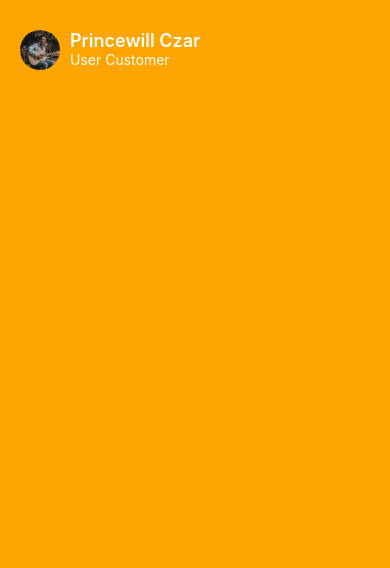
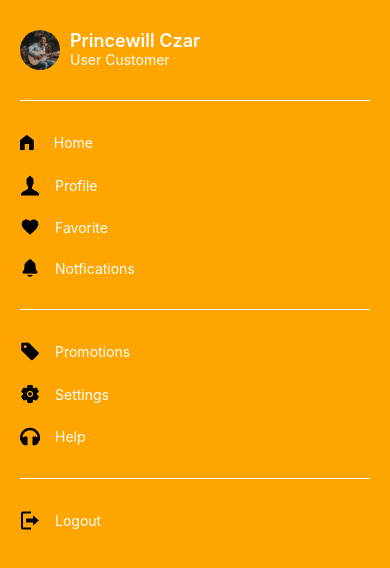
Before and after one commit to Mita-projects/my-food, a React Native app: screen /Sidebar in a window 390 px wide. Shown: the top 568 px of the page. Built offline with nearby package versions, Linux system fonts and the light colour scheme.

Commit message:
i built the sidebar screen, made changes to the stylesheet

```diff
--- a/MainApp.jsx
+++ b/MainApp.jsx
@@ -1,4 +1,5 @@
 import React from "react";
+import { useNavigation } from "@react-navigation/native";
 import { createStackNavigator } from "@react-navigation/stack";
 import SigninPage from "./screens/SigninPage";
 import SignupPage from "./screens/SignupPage";
@@ -15,6 +16,8 @@ import Checkout from "./screens/Checkout";
 import Profile from "./screens/Profile";
 import PaymentConfirmation from "./screens/PaymentConfirmation";
 
+
+
 const Stack = createStackNavigator();
 
 const MainApp = () => {
@@ -22,18 +25,25 @@ const MainApp = () => {
     <Stack.Navigator screenOptions={{ headerShown: false }}>
       <Stack.Screen name="LoginPage" component={LoginPage} />
       <Stack.Screen name="SigninPage" component={SigninPage} />
-      <Stack.Screen name="SignupPage" component={SignupPage}/>
-      <Stack.Screen name="Home" component={Home}/>
-      <Stack.Screen name="YelloLoader" component={YelloLoader}/>
-      <Stack.Screen name="Success" component={Success}/>
-      <Stack.Screen name="ErrorRed" component={ErrorRed}/>
-      <Stack.Screen name="Favorite" component={Favorite}/>
-      <Stack.Screen name="Sidebar" component={Sidebar} />
-      <Stack.Screen name="Details" component={Details}/>
-      <Stack.Screen name="Cart" component={Cart}/>
-      <Stack.Screen name="Checkout" component={Checkout}/>
-      <Stack.Screen name="Profile" component={Profile}/>
-      <Stack.Screen name="PaymentConfirmation" component={PaymentConfirmation}/>
+      <Stack.Screen name="SignupPage" component={SignupPage} />
+      <Stack.Screen name="Home" component={Home} />
+      <Stack.Screen name="YelloLoader" component={YelloLoader} />
+      <Stack.Screen name="Success" component={Success} />
+      <Stack.Screen name="ErrorRed" component={ErrorRed} />
+      <Stack.Screen name="Favorite" component={Favorite} />
+      <Stack.Screen
+        name="Sidebar"
+        component={Sidebar}
+        options={{ headerShown: false }}
+      />
+      <Stack.Screen name="Details" component={Details} />
+      <Stack.Screen name="Cart" component={Cart} />
+      <Stack.Screen name="Checkout" component={Checkout} />
+      <Stack.Screen name="Profile" component={Profile} />
+      <Stack.Screen
+        name="PaymentConfirmation"
+        component={PaymentConfirmation}
+      />
     </Stack.Navigator>
   );
 };
--- a/constants/styles.jsx
+++ b/constants/styles.jsx
@@ -174,8 +174,8 @@ export const styles = StyleSheet.create({
   },
 
   checkoutCon1: {
-    height: 'auto',
-    width: '100%',
+    height: "auto",
+    width: "100%",
     paddingHorizontal: 30,
     paddingVertical: 20,
     elevation: 2,
@@ -224,7 +224,7 @@ export const styles = StyleSheet.create({
   passwordCase: {
     backgroundColor: "white",
     width: 200,
-    height: 30,
+    height: 40,
     justifyContent: "center",
     paddingLeft: 25,
     marginLeft: -25,
@@ -233,7 +233,7 @@ export const styles = StyleSheet.create({
 
   profletextCon: {
     flexDirection: "row",
-    paddingTop: 30,
+    paddingTop: 15,
     alignItems: "center",
     justifyContent: "space-between",
   },
@@ -253,7 +253,7 @@ export const styles = StyleSheet.create({
     height: 40,
     width: 40,
     borderRadius: 90,
-    alignSelf: "center"
+    alignSelf: "center",
   },
 
   imageMain: {
@@ -263,8 +263,14 @@ export const styles = StyleSheet.create({
   },
 
   draw: {
-    flex: 1,
-    height: 10,
+    height: 1,
     backgroundColor: "white",
+    marginVertical: 20,
+  },
+
+  sidebarCon: {
+    flexDirection: "row",
+    alignItems: "center",
+    paddingVertical: 10,
   },
 });
--- a/package.json
+++ b/package.json
@@ -19,7 +19,7 @@
     "@react-native-async-storage/async-storage": "1.23.1",
     "@react-native-community/checkbox": "^0.5.17",
     "@react-navigation/bottom-tabs": "^6.6.0",
-    "@react-navigation/drawer": "^6.7.0",
+    "@react-navigation/drawer": "^6.7.2",
     "@react-navigation/native": "^6.1.17",
     "@react-navigation/stack": "^6.3.29",
     "expo": "~51.0.14",
--- a/screens/Home.jsx
+++ b/screens/Home.jsx
@@ -12,6 +12,7 @@ import {
   MaterialCommunityIcons,
 } from "@expo/vector-icons";
 import MenuCard from "../components/MenuCard";
+
 
 const menuData = [
   {
--- a/screens/PaymentConfirmation.jsx
+++ b/screens/PaymentConfirmation.jsx
@@ -5,26 +5,38 @@ import { COLORS } from "../constants/Colors";
 import FocusedStatusBar from "../constants/StatusBar";
 import { useNavigation } from "@react-navigation/native";
 import { AntDesign } from "@expo/vector-icons";
-import { MaterialCommunityIcons } from "@expo/vector-icons";
 import { Fontisto } from "@expo/vector-icons";
 import { useState } from "react";
 import Button from "../widget/Button";
 
 const PaymentConfirmation = () => {
-  const [isEnabled, setIsEnabled] = useState(false);
-  const [enabled, setEnabled] = useState(false);
-  const [enable, setEnable] = useState(false);
+  const [isEnabled1, setIsEnabled1] = useState(false);
+  const [isEnabled2, setIsEnabled2] = useState(false);
+  const [isEnabled3, setIsEnabled3] = useState(false);
 
-  const handleEnabled = () => {
-    setEnabled((prevState) => !prevState);
-  };
+  const handleEnabled = (value) => {
+    switch (value) {
+      case 1:
+        setIsEnabled1(true);
+        setIsEnabled2(false);
+        setIsEnabled3(false);
+        break;
 
-  const handleisEnabled = () => {
-    setIsEnabled((prevState) => !prevState);
-  };
+      case 2:
+        setIsEnabled1(false);
+        setIsEnabled2(true);
+        setIsEnabled3(false);
+        break;
 
-  const handleEnable = () => {
-    setEnable((prevState) => !prevState);
+      case 3:
+        setIsEnabled1(false);
+        setIsEnabled2(false);
+        setIsEnabled3(true);
+        break;
+
+      default:
+        break;
+    }
   };
 
   const navigation = useNavigation();
@@ -55,7 +67,7 @@ const PaymentConfirmation = () => {
         </Text>
 
         <Pressable
-          onPress={handleEnabled}
+          onPress={() => handleEnabled(1)}
           style={{
             flexDirection: "row",
             justifyContent: "space-between",
@@ -64,9 +76,9 @@ const PaymentConfirmation = () => {
         >
           <View style={{ flexDirection: "row" }}>
             <Fontisto
-              name={enabled ? "radio-btn-passive" : "radio-btn-active"}
+              name={isEnabled1 ? "radio-btn-passive" : "radio-btn-active"}
               size={20}
-              color={enabled ? COLORS.light.black : COLORS.light.primary}
+              color={isEnabled1 ? COLORS.light.black : COLORS.light.primary}
             />
             <Text style={{ paddingHorizontal: 15 }}>Quickteller</Text>
           </View>
@@ -76,7 +88,7 @@ const PaymentConfirmation = () => {
 
         <View style={styles.line}></View>
 
-        <Pressable style={styles.paymentCon} onPress={handleisEnabled}>
+        <Pressable style={styles.paymentCon} onPress={() => handleEnabled(2)}>
           <View
             style={{
               flexDirection: "row",
@@ -85,9 +97,9 @@ const PaymentConfirmation = () => {
             }}
           >
             <Fontisto
-              name={isEnabled ? "radio-btn-passive" : "radio-btn-active"}
+              name={isEnabled2 ? "radio-btn-passive" : "radio-btn-active"}
               size={24}
-              color={isEnabled ? COLORS.light.black : COLORS.light.primary}
+              color={isEnabled2 ? COLORS.light.black : COLORS.light.primary}
             />
 
             <Text style={{ paddingHorizontal: 15 }}>Credit/Debit card</Text>
@@ -121,7 +133,7 @@ const PaymentConfirmation = () => {
         <View style={styles.line}></View>
 
         <Pressable
-          onPress={handleEnable}
+          onPress={() => handleEnabled(3)}
           style={{
             flexDirection: "row",
             justifyContent: "space-between",
@@ -130,9 +142,9 @@ const PaymentConfirmation = () => {
         >
           <View style={{ flexDirection: "row" }}>
             <Fontisto
-              name={enable ? "radio-btn-passive" : "radio-btn-active"}
+              name={isEnabled3 ? "radio-btn-passive" : "radio-btn-active"}
               size={24}
-              color={enable ? COLORS.light.black : COLORS.light.primary}
+              color={isEnabled3 ? COLORS.light.black : COLORS.light.primary}
             />
             <Text style={{ paddingHorizontal: 10 }}>Not Banking</Text>
           </View>
@@ -140,7 +152,7 @@ const PaymentConfirmation = () => {
           <AntDesign name="down" size={20} color="black" />
         </Pressable>
 
-        <View style={{paddingVertical: 70}}>
+        <View style={{ paddingVertical: 70 }}>
           <Button
             buttonColor={COLORS.light.primary}
             textColor={COLORS.light.white}
--- a/screens/Sidebar.jsx
+++ b/screens/Sidebar.jsx
@@ -1,10 +1,22 @@
-import { View, Text, SafeAreaView, Image } from "react-native";
-import React from "react";
+import { View, Text, SafeAreaView, Image, Pressable } from "react-native";
+import React, { useState } from "react";
 import { styles } from "../constants/styles";
 import { COLORS } from "../constants/Colors";
 import FocusedStatusBar from "../constants/StatusBar";
+import { Foundation } from "@expo/vector-icons";
+import { Entypo } from "@expo/vector-icons";
+import { MaterialIcons } from "@expo/vector-icons";
+import { Ionicons } from "@expo/vector-icons";
+import { AntDesign } from "@expo/vector-icons";
+import { FontAwesome5 } from "@expo/vector-icons";
+import { createDrawerNavigator, DrawerContentScrollView, DrawerItem } from '@react-navigation/drawer';
+import { useNavigation } from "@react-navigation/native";
+
+
+
 
 const Sidebar = () => {
+  const navigation = useNavigation()
   return (
     <SafeAreaView
       style={[styles.safeArea, { backgroundColor: COLORS.light.primary }]}
@@ -14,7 +26,7 @@ const Sidebar = () => {
         barStyle={"light-content"}
       />
       <View style={styles.container}>
-        <View style={{ flexDirection: "row", marginVertical: 10, }}>
+        <View style={{ flexDirection: "row", marginVertical: 10 }}>
           <View style={styles.sidepicCon}>
             <Image
               source={require("../assets/images/profilepicture.png")}
@@ -29,8 +41,53 @@ const Sidebar = () => {
         </View>
 
         <View style={styles.draw}></View>
+
+        <Pressable style={styles.sidebarCon} onPress={() => navigation.navigate("Home")}>
+          <Foundation name="home" size={20} color="black" />
+          <Text style={[styles.smallText, {paddingHorizontal: 20}]}>Home</Text>
+        </Pressable>
+
+        <Pressable style={styles.sidebarCon} onPress={() => navigation.navigate("Profile")}>
+          <Entypo name="user" size={20} color="black" />
+          <Text style={[styles.smallText, {paddingHorizontal: 15}]}>Profile</Text>
+        </Pressable>
+
+        <Pressable style={styles.sidebarCon} onPress={() => {handleChosen()}}>
+          <MaterialIcons name="favorite" size={20} color="black" />
+          <Text style={[styles.smallText, {paddingHorizontal: 15}]}>Favorite</Text>
+        </Pressable>
+
+        <Pressable style={styles.sidebarCon} onPress={() => {handleChosen()}}>
+          <Ionicons name="notifications" size={20} color="black" />
+          <Text style={[styles.smallText, {paddingHorizontal:15}]}>Notfications</Text>
+        </Pressable>
+
+        <View style={styles.draw}></View>
+
+        <Pressable style={styles.sidebarCon} onPress={() => {handleChosen()}}>
+          <AntDesign name="tag" size={20} color="black" />
+          <Text style={[styles.smallText, {paddingHorizontal: 15}]}>Promotions</Text>
+        </Pressable>
+
+        <Pressable style={styles.sidebarCon} onPress={() => {handleChosen()}}>
+          <Ionicons name="settings" size={20} color="black" />
+          <Text style={[styles.smallText, {paddingHorizontal: 15}]}>Settings</Text>
+        </Pressable>
+
+        <Pressable style={styles.sidebarCon} onPress={() => {handleChosen()}}>
+          <FontAwesome5 name="headphones" size={20} color="black" />
+          <Text style={[styles.smallText, {paddingHorizontal: 15}]}>Help</Text>
+        </Pressable>
+
+        <View style={styles.draw}></View>
+
+        <Pressable style={styles.sidebarCon} onPress={() => navigation.navigate("LoginPage")}>
+          <Entypo name="log-out" size={20} color="black" />
+          <Text style={[styles.smallText, {paddingHorizontal: 15}]}>Logout</Text>
+        </Pressable>
       </View>
     </SafeAreaView>
+
   );
 };
 
--- a/screens/SigninPage.jsx
+++ b/screens/SigninPage.jsx
@@ -4,7 +4,6 @@ import {
   SafeAreaView,
   Image,
   Pressable,
-  TextInput,
 } from "react-native";
 import React from "react";
 import { styles } from "../constants/styles";
```
Also changed, not shown: 1 other file (tests, documents, lock files or other folders).
